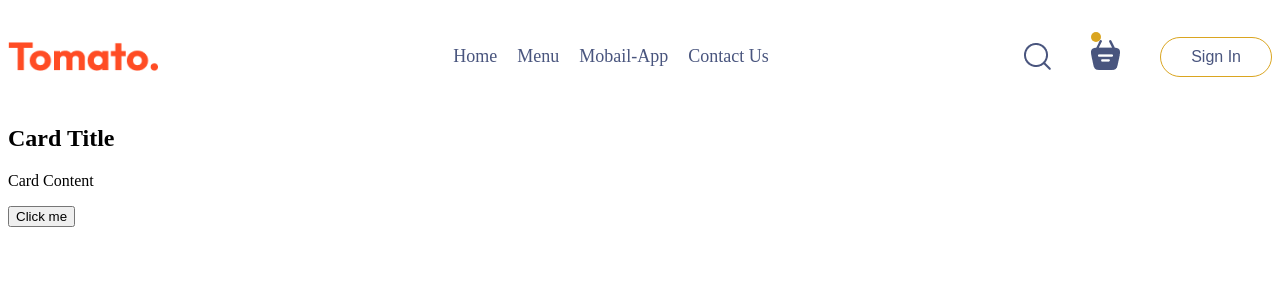
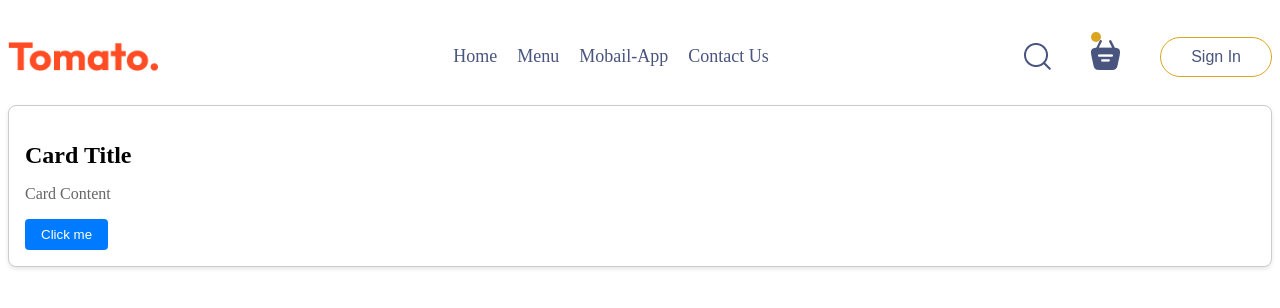
Before and after one commit to danielmohemmed/test2, a React (Vite) app: page /test2/card in a window 1280 px wide. Shown: the top 308 px of the page. Built offline with nearby package versions, Linux system fonts and the light colour scheme.

Commit message:
Update Card.css

```diff
--- a/src/pages/Card/Card.css
+++ b/src/pages/Card/Card.css
@@ -0,0 +1,30 @@
+.card {
+  background-color: #fff;
+  border: 1px solid #ccc;
+  border-radius: 8px;
+  padding: 16px;
+  box-shadow: 0 2px 4px rgba(0, 0, 0, 0.1);
+}
+
+.card h2 {
+  font-size: 1.5rem;
+  margin-bottom: 8px;
+}
+
+.card p {
+  font-size: 1rem;
+  color: #666;
+}
+
+.card button {
+  background-color: #007bff;
+  color: #fff;
+  border: none;
+  padding: 8px 16px;
+  border-radius: 4px;
+  cursor: pointer;
+}
+
+.card button:hover {
+  background-color: #0056b3;
+}
```
